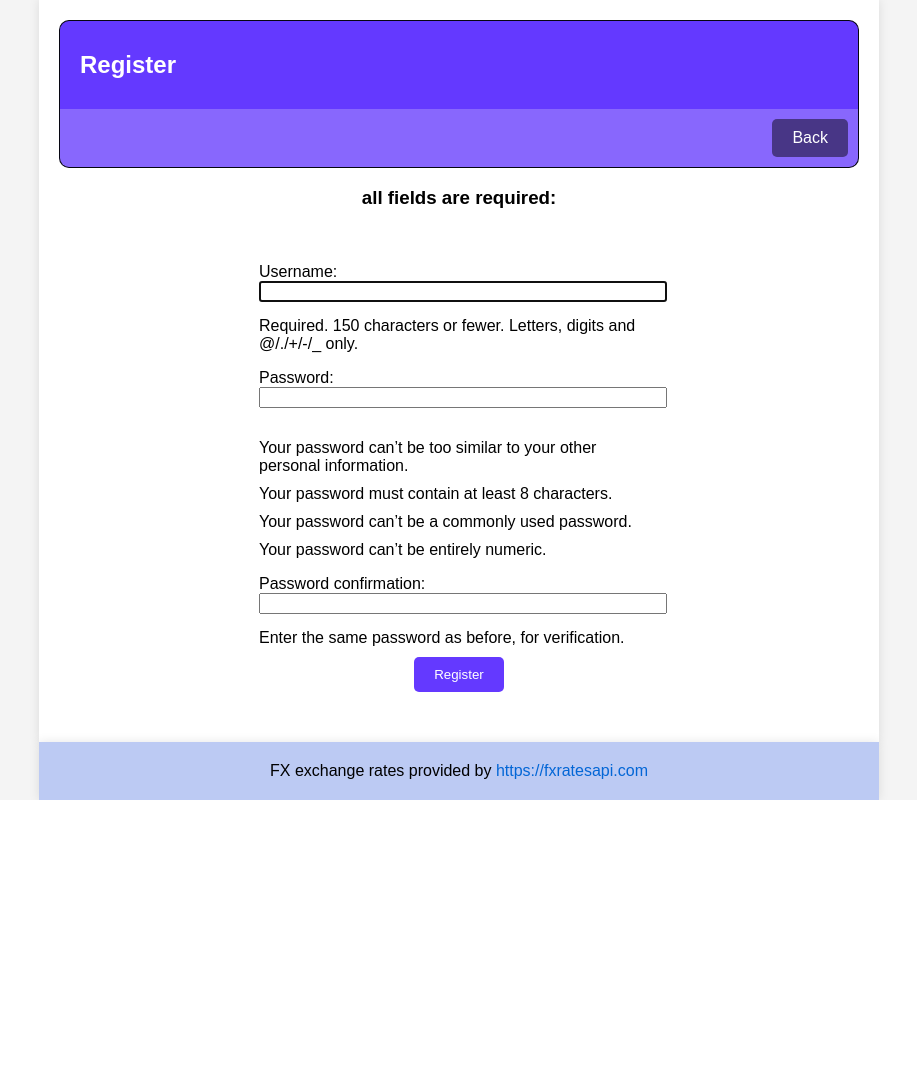
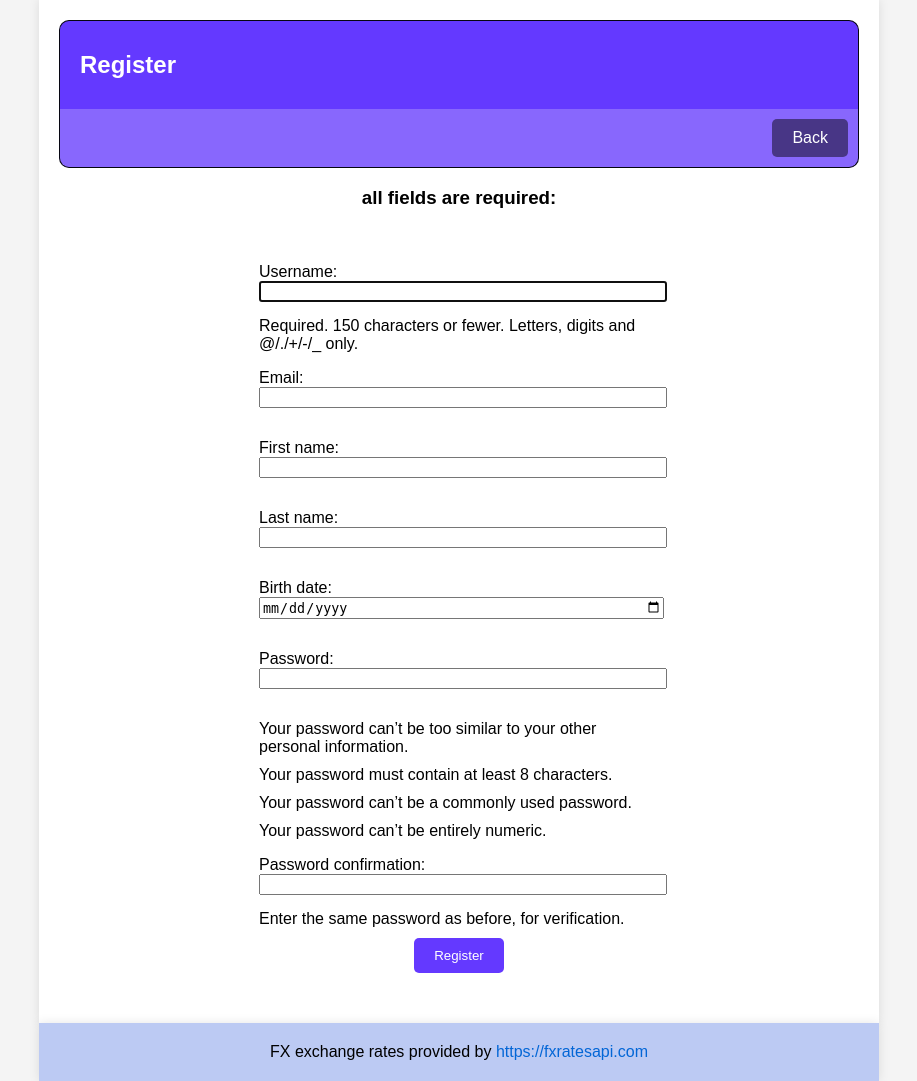
Before and after one commit to ricardobiselli/banking-system-django, a Django app: page /users/register/ in a window 1280 px wide. Shown: the whole page, without its empty margins (181-1098 px from the left). Before the commit the page ends 800 px from the top, so only its background shows below. Run offline with Django 4.2, Linux system fonts and the light colour scheme.

Commit message:
extending default user model, new registration form

```diff
--- a/static/common/css/common.css
+++ b/static/common/css/common.css
@@ -177,7 +177,7 @@ body {
   }
 
   .footer-container {
-    text-align: center; /* Center-align the content inside the footer */
+    text-align: center;
   }
 
   .footer {
@@ -189,5 +189,22 @@ body {
   }
 
   .footer p {
-    margin: 0; /* Remove default margin */
+    margin: 0;
   }
+
+  /*not working in transaction_history.css...*/
+
+.transaction-table {
+  border-collapse: collapse;
+  width: 100%;
+}
+
+.transaction-table th,
+.transaction-table td {
+  border: 1px solid #000;
+  padding: 8px;
+}
+
+.transaction-table th {
+  background-color: #f2f2f2;
+}
--- a/users/models.py
+++ b/users/models.py
@@ -1,5 +1,12 @@
 from django.db import models
 from django.contrib.auth.models import User
+
+from django import forms
+from django.contrib.auth.forms import UserCreationForm
+from django.contrib.auth.models import User
+
+from django.core.exceptions import ValidationError
+from datetime import date
 
 #testuser test123123
 #milenita mile123123
@@ -7,3 +14,28 @@ from django.contrib.auth.models import User
 
 class UserProfile(models.Model):
     user = models.OneToOneField(User, on_delete=models.CASCADE)
+    first_name = models.CharField( max_length=50,default='')
+    last_name = models.CharField(max_length=50,default='')
+    birth_date = models.DateField(null=True, blank=True)
+
+class CustomUserCreationForm(UserCreationForm):
+    email = forms.EmailField()
+    first_name = forms.CharField(max_length=30, required=True)
+    last_name = forms.CharField(max_length=30, required=True)
+    birth_date = forms.DateField(required=False, widget=forms.DateInput(attrs={'type': 'date'}))
+
+    def clean_birth_date(self):
+        birth_date = self.cleaned_data.get('birth_date')
+
+        if birth_date:
+            today = date.today()
+            age = today.year - birth_date.year - ((today.month, today.day) < (birth_date.month, birth_date.day))
+
+            if age < 18:
+                raise ValidationError("You must be at least 18 years old to register.")
+
+        return birth_date
+
+    class Meta:
+        model = User
+        fields = ['username', 'email', 'first_name', 'last_name', 'birth_date', 'password1', 'password2']
--- a/users/views.py
+++ b/users/views.py
@@ -1,10 +1,9 @@
 from django.shortcuts import render, redirect
-
 from django.contrib.auth import login, logout
 from django.contrib.auth.forms import UserCreationForm
+from .models import CustomUserCreationForm #move to forms
 
-
-def register(request):
+"""def register(request):
     form = UserCreationForm()
     if request.method == 'POST':
         form = UserCreationForm(request.POST)
@@ -12,8 +11,17 @@ def register(request):
             user = form.save()
             login(request, user)
             return redirect('open_new_account')
+    return render(request, 'register.html', {'form': form})"""
+
+def register(request):
+    form = CustomUserCreationForm()
+    if request.method == 'POST':
+        form = CustomUserCreationForm(request.POST)
+        if form.is_valid():
+            user = form.save()
+            login(request, user)
+            return redirect('open_new_account')
     return render(request, 'register.html', {'form': form})
-
 
 def logout_view(request):
     logout(request)
```
Also changed, not shown: transactions/static/css/transaction_history.css (added, +19 -0 lines), transactions/templates/transaction_history.html (+26 -5 lines), db.sqlite3, users/migrations/0002_userprofile_birth_date_userprofile_first_name_and_more.py (added).
